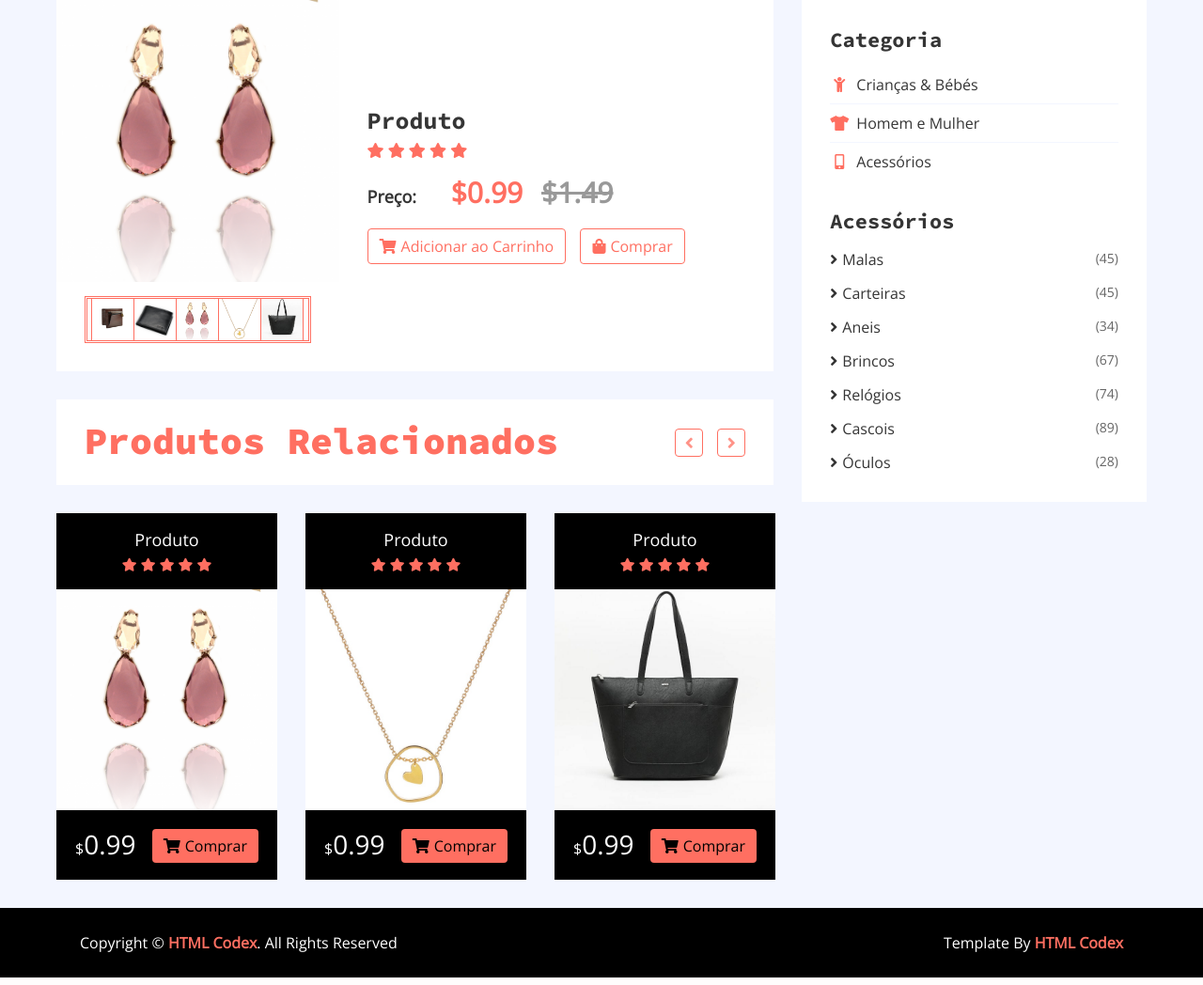
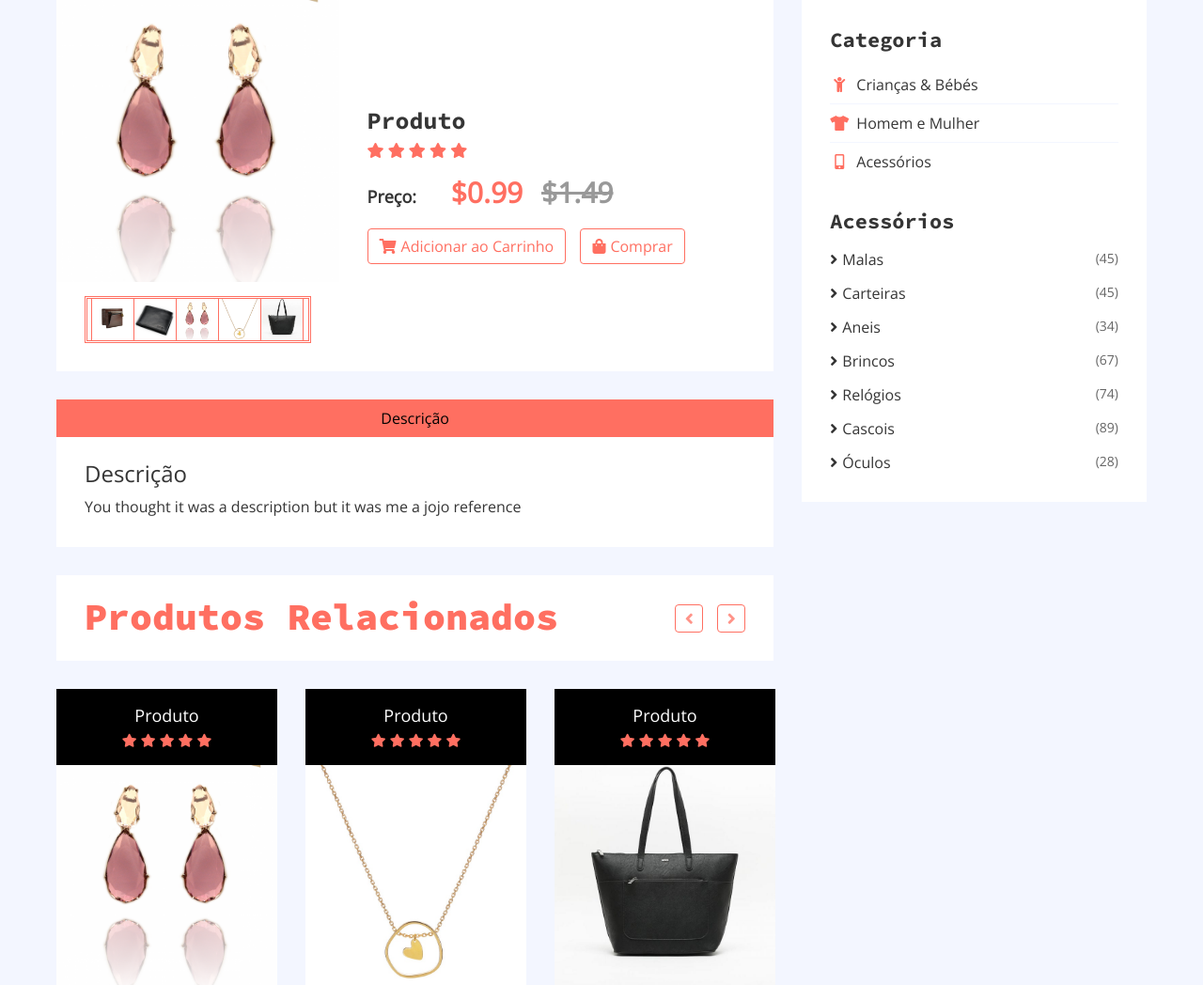
Before and after one commit to JoaoCoel/Papjoao, a PHP site: page /product-detail-accessories.php in a window 1280 px wide. Shown: the part 239-1287 px from the top of the page at 94% size. Run offline with PHP 8.4, Linux system fonts and the light colour scheme; some libraries are stand-ins or nearby versions.

Commit message:
mais correçoes, hrefs a dar, includes top e bottom

```diff
--- a/edit-adress.php
+++ b/edit-adress.php
@@ -44,7 +44,7 @@ top();
             <div class="container-fluid">
                 <ul class="breadcrumb">
                     <li class="breadcrumb-item"><a href="index.php">Página Principal</a></li>
-                    <li class="breadcrumb-item"><a href="product-list.php">Login & Registars</a></li>
+                    <li class="breadcrumb-item"><a href="product-list.php">Login & Registar</a></li>
                     <li class="breadcrumb-item active">Endereço</li>
                 </ul>
             </div>
--- a/product-detail-accessories.php
+++ b/product-detail-accessories.php
@@ -116,6 +116,27 @@ top();
                                             <a class="btn" href="#"><i class="fa fa-shopping-cart"></i>Adicionar ao Carrinho</a>
                                             <a class="btn" href="checkout.php"><i class="fa fa-shopping-bag"></i>Comprar</a>
                                         </div>
+                                    </div>
+                                </div>
+                            </div>
+                        </div>
+
+
+                        <div class="row product-detail-bottom">
+                            <div class="col-lg-12">
+                                <ul class="nav nav-pills nav-justified">
+                                    <li class="nav-item">
+                                        <a class="nav-link active" data-toggle="pill" href="#description">Descrição</a>
+                                    </li>
+
+                                </ul>
+
+                                <div class="tab-content">
+                                    <div id="description" class="container">
+                                        <h4>Descrição</h4>
+                                        <p>
+                                            You thought it was a description but it was me a jojo reference
+                                        </p>
                                     </div>
                                 </div>
                             </div>
```
Also changed, not shown: my-account.php (+1 -8 lines), product-detail.php (+2 -23 lines).
